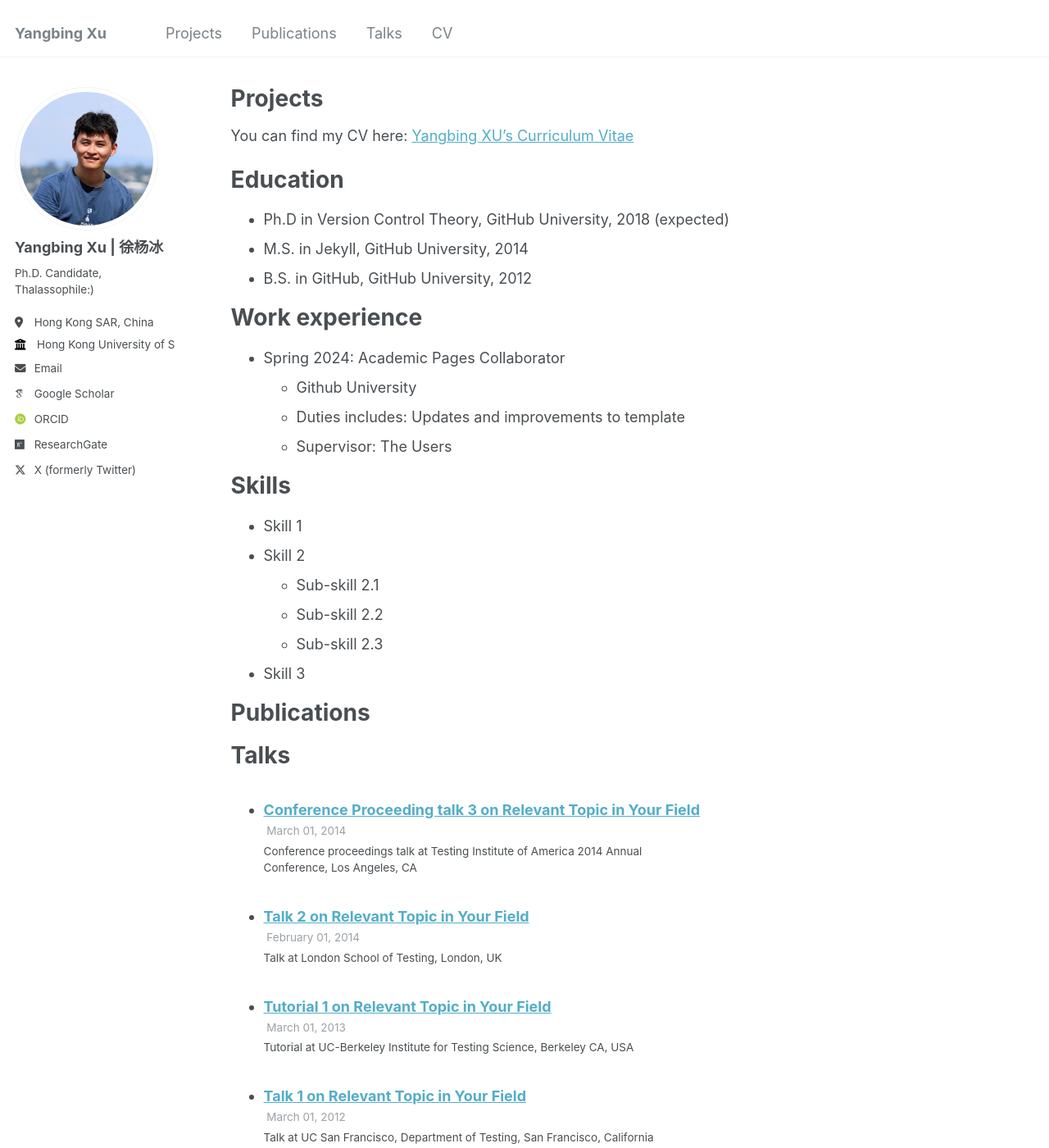
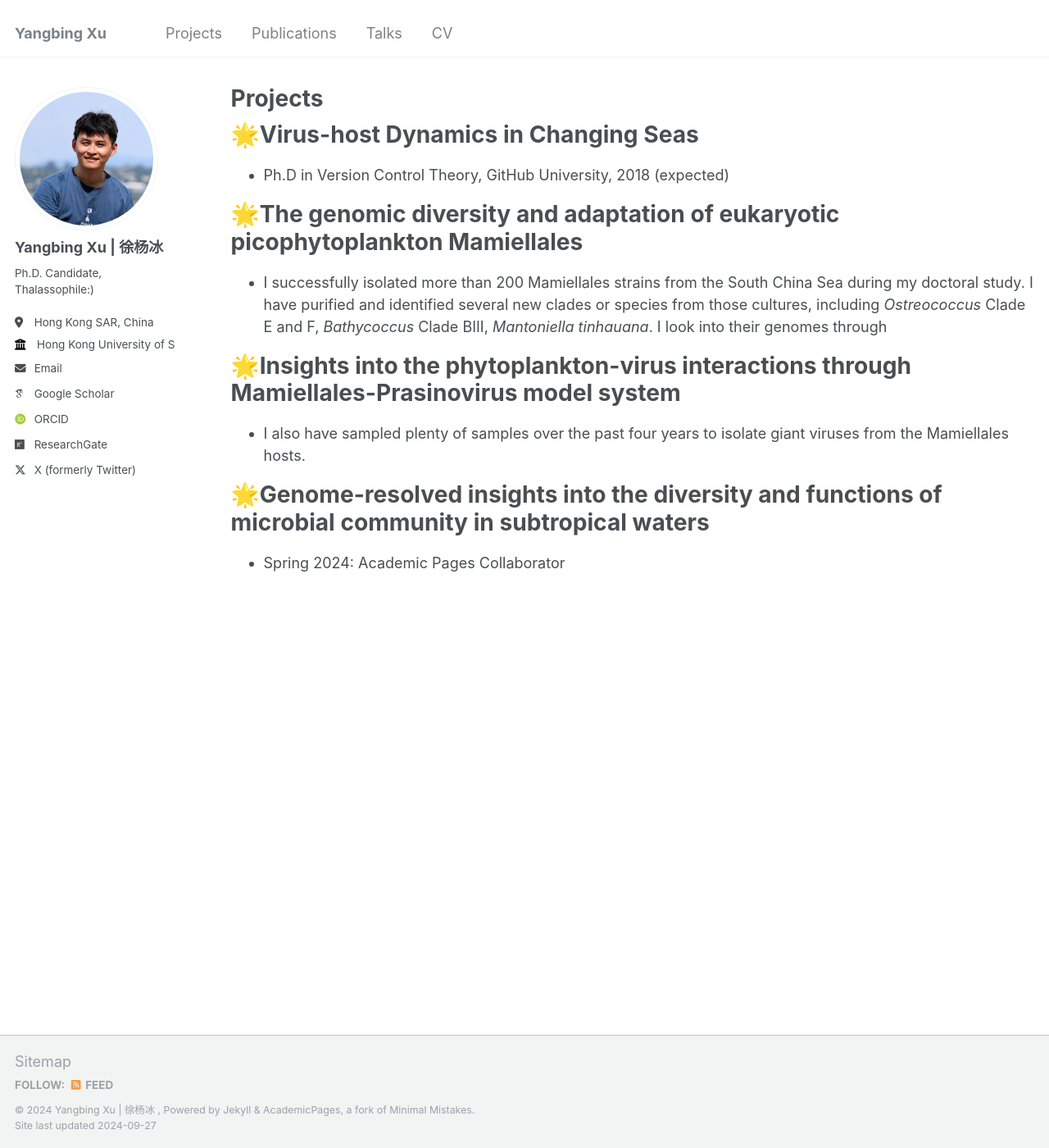
Before and after one commit to Yangbing-Ocean/yangbing, a Jekyll site: the page built from _pages/projects.md, in a window 1280 px wide and 1400 px high. Shown: the whole window at 82% size. Built offline with Jekyll 4.4.1, drawn with Linux system fonts in a browser that asks for light colours; some web fonts are replaced; some of the changed text lies outside the part shown.

Commit message:
Update projects.md

```diff
--- a/_pages/projects.md
+++ b/_pages/projects.md
@@ -7,52 +7,18 @@ redirect_from:
   - /resume
 ---
 
-{% include base_path %}
-
-You can find my CV here: [Yangbing XU's Curriculum Vitae](file:///Users/xyb/Desktop/CV_Yangbing_Xu.pdf)
-
-Education
+🌟Virus-host Dynamics in Changing Seas
 ======
 * Ph.D in Version Control Theory, GitHub University, 2018 (expected)
-* M.S. in Jekyll, GitHub University, 2014
-* B.S. in GitHub, GitHub University, 2012
 
-Work experience
+🌟The genomic diversity and adaptation of eukaryotic picophytoplankton Mamiellales
+======
+* I successfully isolated more than 200 Mamiellales strains from the South China Sea during my doctoral study. I have purified and identified several new clades or species from those cultures, including _Ostreococcus_ Clade E and F, _Bathycoccus_ Clade BIII, _Mantoniella tinhauana_. I look into their genomes through
+
+🌟Insights into the phytoplankton-virus interactions through Mamiellales-Prasinovirus model system
+======
+* I also have sampled plenty of samples over the past four years to isolate giant viruses from the Mamiellales hosts.
+
+🌟Genome-resolved insights into the diversity and functions of microbial community in subtropical waters
 ======
 * Spring 2024: Academic Pages Collaborator
-  * Github University
-  * Duties includes: Updates and improvements to template
-  * Supervisor: The Users
-
-
-
-Skills
-======
-* Skill 1
-* Skill 2
-  * Sub-skill 2.1
-  * Sub-skill 2.2
-  * Sub-skill 2.3
-* Skill 3
-
-Publications
-======
-  <ul>{% for post in site.publications reversed %}
-    {% include archive-single-cv.html %}
-  {% endfor %}</ul>
-
-Talks
-======
-  <ul>{% for post in site.talks reversed %}
-    {% include archive-single-talk-cv.html  %}
-  {% endfor %}</ul>
-
-Teaching
-======
-  <ul>{% for post in site.teaching reversed %}
-    {% include archive-single-cv.html %}
-  {% endfor %}</ul>
-
-Service and leadership
-======
-* Currently signed in to 43 different slack teams
```
